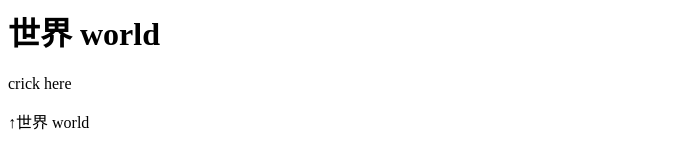
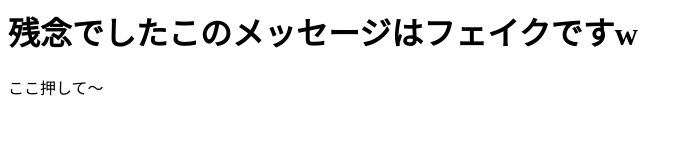
Before and after one commit to ankoromochi23/ankoromochi23.github.io, a plain HTML site: page index.html in a window 1280 px wide. Shown: the whole page, without its empty margins (0-693 px from the left). Drawn offline with Linux system fonts and the light colour scheme.

Commit message:
Update index.html

```diff
--- a/index.html
+++ b/index.html
@@ -2,11 +2,10 @@
 <html>
 <head>
   <meta charset="utf-8">
-  <title>世界</title>
+  <title>残念でした</title>
 </head>
 <body>
-  <h1>世界 world</h1>
-  <a herf="https://www.google.co.jp/maps/@32.7688516,132.7109018,11619885m/data=!3m1!1e3?hl=ja&entry=ttu&g_ep=EgoyMDI0MDkxMS4wIKXMDSoASAFQAw%3D%3D"title="googlemap">crick here</a>
-  <p>↑世界 world</p>
+  <h1>残念でしたこのメッセージはフェイクですw</h1>
+  <a herf="http://042933964230.com"title="あなたは追加されました。">ここ押して〜</a>
 </body>
 </html>
```
